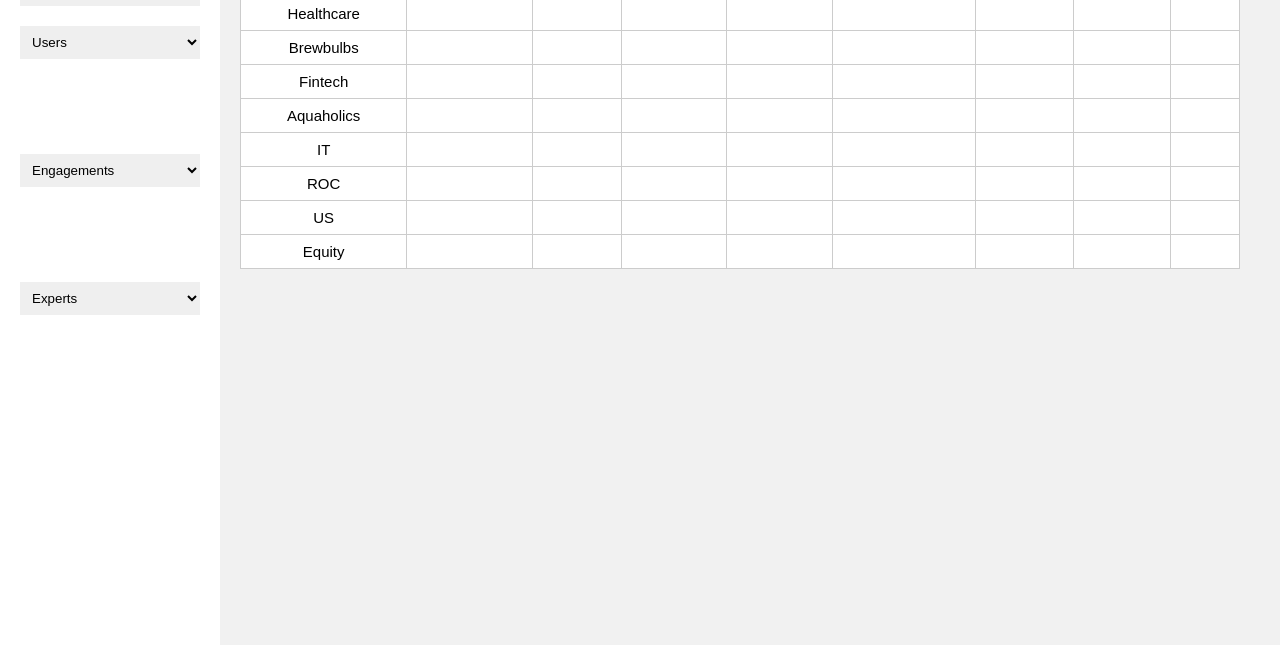
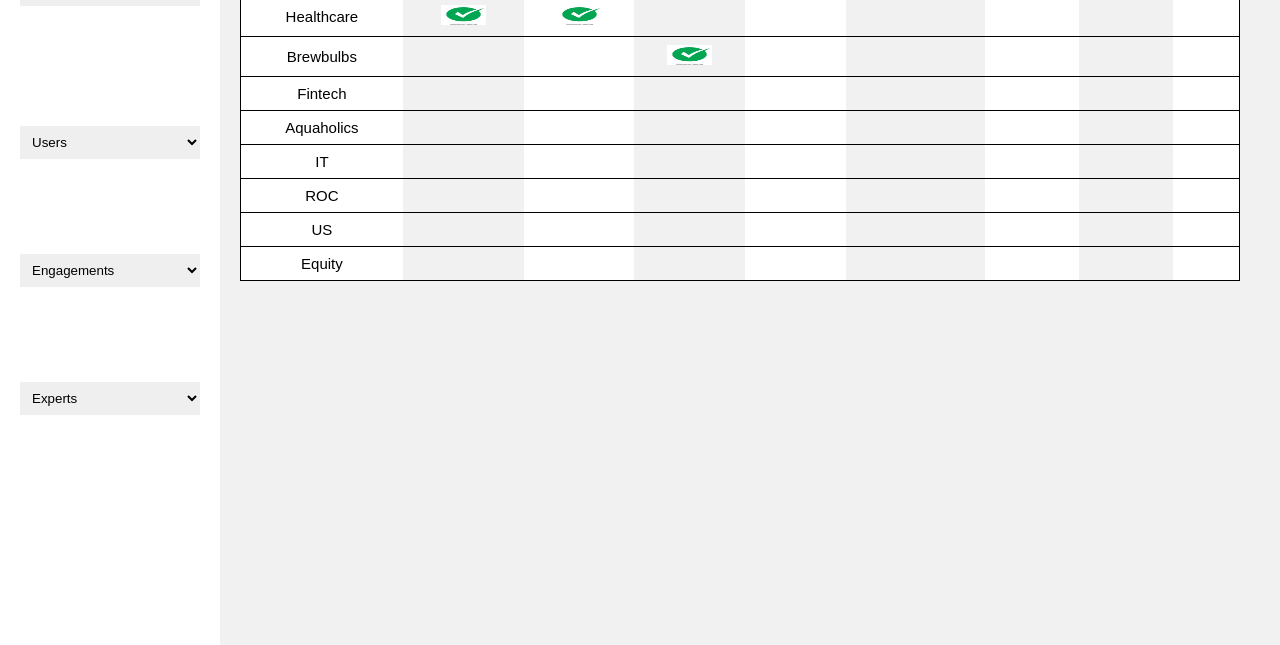
Before and after one commit to nazir1007/simplifty, a plain HTML site: page index.html in a window 1280 px wide. Shown: the part 155-800 px from the top of the page. Drawn offline with Linux system fonts and the light colour scheme.

Commit message:
changes in html and css file

```diff
--- a/index.html
+++ b/index.html
@@ -79,8 +79,8 @@
                         <tbody>
                             <tr>
                                 <td>Healthcare</td>
-                                <td></td>
-                                <td></td>
+                                <td><img class="righttick" src="images/right.jpg" alt="right tick"></td>
+                                <td><img class="righttick" src="images/right.jpg" alt="right tick"></td>
                                 <td></td>
                                 <td></td>
                                 <td></td>
@@ -92,7 +92,9 @@
                                 <td>Brewbulbs</td>
                                 <td></td>
                                 <td></td>
-                                <td></td>
+                                <td><div class="righttick-container">
+                                    <img class="righttick" src="images/right.jpg" alt="right tick">
+                                </div></td>
                                 <td></td>
                                 <td></td>
                                 <td></td>
--- a/styles.css
+++ b/styles.css
@@ -27,8 +27,7 @@ body {
 }
 
 #manage {
-margin-bottom: 100p;
-
+margin-bottom: 100px;
 }
 
 #users {
@@ -82,9 +81,12 @@ thead th.center {
     color: white;
 }
 
+tr{
+    border: 1px solid;
+}
+
 table th, table td {
-    border: 1px solid #ccc;
-    background:white;
+    background: white;
     padding: 8px;
     width: 20px;
     text-align: center;
@@ -96,3 +98,16 @@ table th {
     background: rgb(202, 161, 57);
     color: white;
 }
+
+table td:nth-child(2),
+table td:nth-child(4),
+table td:nth-child(6),
+table td:nth-child(8)  {
+    background: #f1f1f1ff;
+}
+
+.righttick {
+    width: 45px;
+    height: 20px;
+    display: inline-block;
+}
```
Also changed, not shown: images/right.jpg (added).
